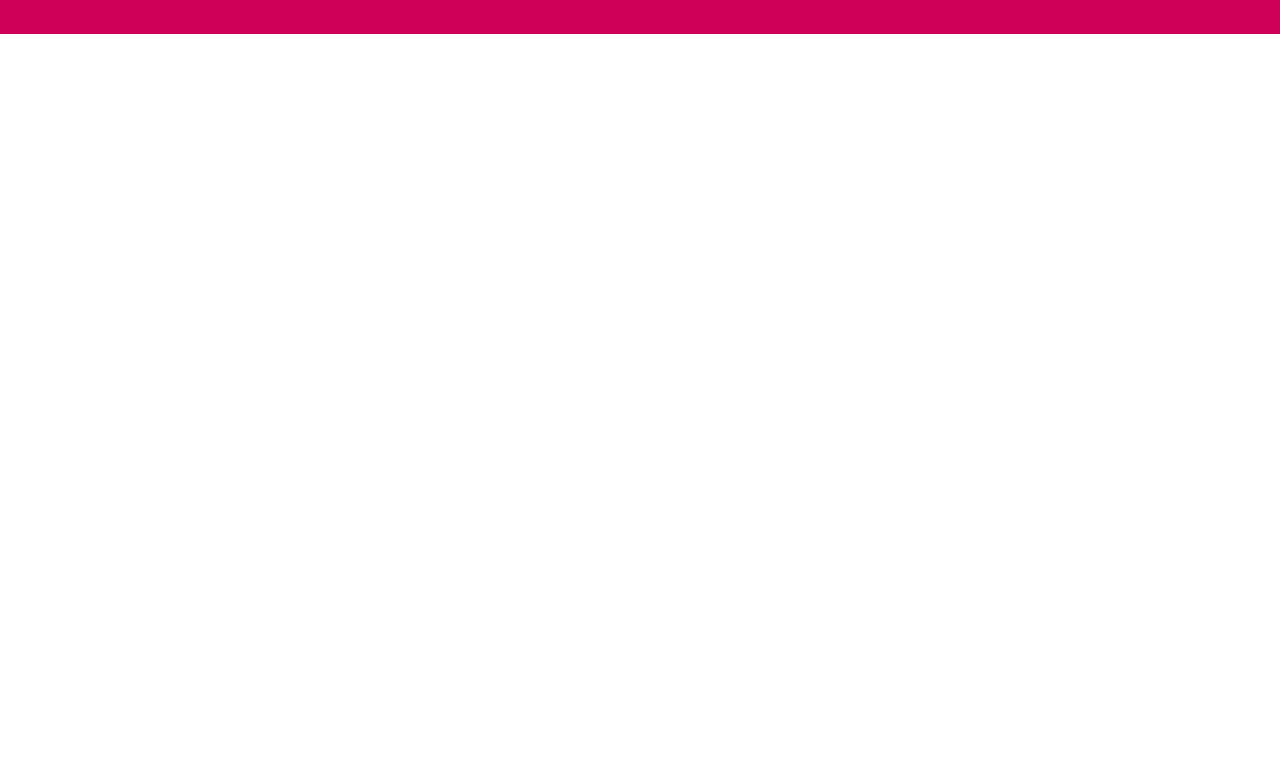
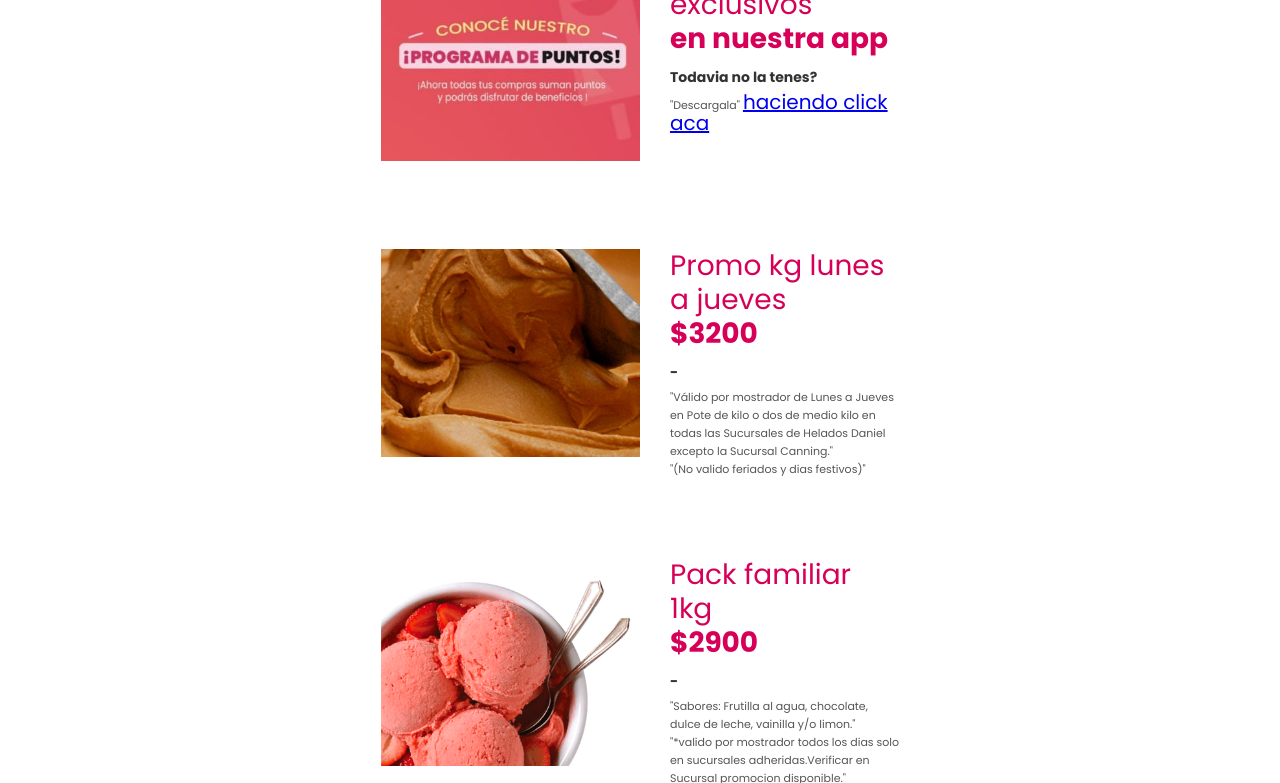
Before and after one commit to Ignacio-Rosales/Proyecto_heladeria, a plain HTML site: page pages/promociones.html in a window 1280 px wide. Shown: the part 317-1100 px from the top of the page. Before the commit the page ends 800 px from the top, so only its background shows below. Drawn offline with Linux system fonts and the light colour scheme.

Commit message:
Agregue pagina Promociones con imagenes y css

```diff
--- a/pages/promociones.html
+++ b/pages/promociones.html
@@ -23,12 +23,117 @@
         </nav>
       </header>
 
-      <section id="principio" class="promociones">
-        <div class="promociones_pag">
-          <h1>Promociones</h1>
+      <div class="listado_promociones2">
+        <h2>Promociones</h2>
+        <ul>
+          <li>
+            <div class="foto">
+              <img src="../img/Banner-Promociones.jpg" class="lafoto">
+            </div>
+            <div class="textos">
+              <h3>Beneficios exclusivos</h3>
+              <h6>en nuestra app</h6>
+              <p class="fecha">Todavia no la tenes?</p>
+              <p class="desc">
+                "Descargala"
+                <a href="#">haciendo click aca</a>
+              </p>
+            </div>
+          </li>
 
-        </div>
-      </section>
+          <li>
+            <div class="foto">
+              <img src="../img/promo3.jpg" class="lafoto">
+            </div>
+            <div class="textos">
+              <h3>Promo kg lunes a jueves</h3>
+              <h6>$3200</h6>
+              <p class="fecha">-</p>
+              <p class="desc">
+                "Válido por mostrador de Lunes a Jueves en Pote de
+                kilo o dos de medio kilo en todas las Sucursales de
+                Helados Daniel excepto la Sucursal Canning."
+                <br>
+                "(No valido feriados y dias festivos)"
+                <br>
+              </p>
+            </div>
+          </li>
+
+          <li>
+            <div class="foto">
+              <img src="../img/1kg.png" class="lafoto">
+            </div>
+            <div class="textos">
+              <h3>Pack familiar 1kg</h3>
+              <h6>$2900</h6>
+              <p class="fecha">-</p>
+              <p class="desc">
+                "Sabores: Frutilla al agua, chocolate, dulce de leche, vainilla y/o limon."
+                <br>
+                "*valido por mostrador todos los dias solo en sucursales adheridas.Verificar en
+                Sucursal promocion disponible."
+                <br>
+              </p>
+            </div>
+          </li>
+
+          <li>
+            <div class="foto">
+              <img src="../img/promo-daniel.png" class="lafoto">
+            </div>
+            <div class="textos">
+              <h3>Promo 2kg</h3>
+              <h6>$6900</h6>
+              <p class="fecha">-</p>
+              <p class="desc">
+                "Valido de viernes a domingo solo en sucursales
+                adheridas."
+                <br>
+                "Verificar en sucursal promocion disponible. No combinable con otras promociones o beneficios."
+                <br>
+              </p>
+            </div>
+          </li>
+
+
+          <li>
+            <div class="foto">
+              <img src="../img/Promo-kilo-lunesajueves-1.png" class="lafoto">
+            </div>
+            <div class="textos">
+              <h3>Promo 3kg</h3>
+              <h6>$10300</h6>
+              <p class="fecha">-</p>
+              <p class="desc">
+                "*Válido de viernes a domingo solo en sucursales adheridas."
+                <br>
+                "Verificar en sucursal promoción disponible. No combinable con otras promociones o beneficios."
+                <br>
+              </p>
+            </div>
+          </li>
+
+
+          <li>
+            <div class="foto">
+              <img src="../img/megadiadaniel.jpg" class="lafoto">
+            </div>
+            <div class="textos">
+              <h3>Mega Dia Daniel</h3>
+              <h6>2x1 en 1/4, vaso y cucurucho</h6>
+              <p class="fecha">-</p>
+              <p class="desc">
+                "*Válido todos los últimos martes del mes en todas las sucursales."
+                <br>
+                "No combinable con otras promociones o beneficios."
+                <br>
+              </p>
+            </div>
+          </li>
+
+        </ul>
+      </div>
 
       <footer>
         <div>
--- a/style.css
+++ b/style.css
@@ -292,10 +292,89 @@ header{
     display: none;
 }
 
-.promociones .promociones_pag h1{
-    font-size: 3rem;
+.listado_promociones2{
+    width: 90%;
+    margin: 0 auto;
+    margin-bottom: 50px;
     text-align: center;
+    margin-top: 40px;
 }
+
+.listado_promociones2 h2 {
+    color: #d60058;
+    font-size: 38px;
+    line-height: 46px;
+    margin-bottom: 40px;
+    padding: 0 20px;
+    text-transform: uppercase;
+    font-weight: 600;
+}
+
+.listado_promociones2 ul {
+    display: flex;
+    justify-content: center;
+    align-items:flex-start;
+    flex-wrap: wrap;
+    max-width: 1400px;
+    margin: auto;
+}
+
+.listado_promociones2 ul li {
+    display: flex;
+    align-items: flex-start;
+    width: 45%;
+    margin: 40px 45px;
+    max-width: 530px;
+}
+
+.listado_promociones2 ul li .foto{
+    width: 50%;
+}
+
+.listado_promociones2 ul li .foto img{
+    width: 100%;
+}
+
+.listado_promociones2 ul li .textos{
+    width: 50%;
+    text-align: left;
+    padding-left: 30px;
+    box-sizing: border-box;
+}
+
+
+.listado_promociones2 ul li .textos h3{
+    color: #d60058;
+    font-size: 28px;
+    line-height: 34px;
+    margin-bottom: 0px;
+    font-weight: 300;
+}
+
+.listado_promociones2 ul li .textos h6 {
+
+    color: #d60058;
+    font-size: 28px;
+    line-height: 34px;
+    margin-bottom: 10px;
+    font-weight: 600;
+}
+
+.listado_promociones2 ul li .textos .fecha {
+    color: #333;
+    font-size: 14px;
+    line-height: 22px;
+    margin-bottom: 5px;
+    font-weight: 600;
+}
+
+.listado_promociones2 ul li .textos .desc {
+    font-size: 11px;
+    line-height: 18px;
+    font-weight: 500;
+    color: #555;
+}
+
 
 .footer1 {
     background-color: rgb(212, 16, 107);
```
Also changed, not shown: img/1kg.png (added), img/Banner-Promociones.jpg (added), img/Promo-kilo-lunesajueves-1.png (added), img/megadiadaniel.jpg (added), img/promo-daniel.png (added), img/promo3.jpg (added).
